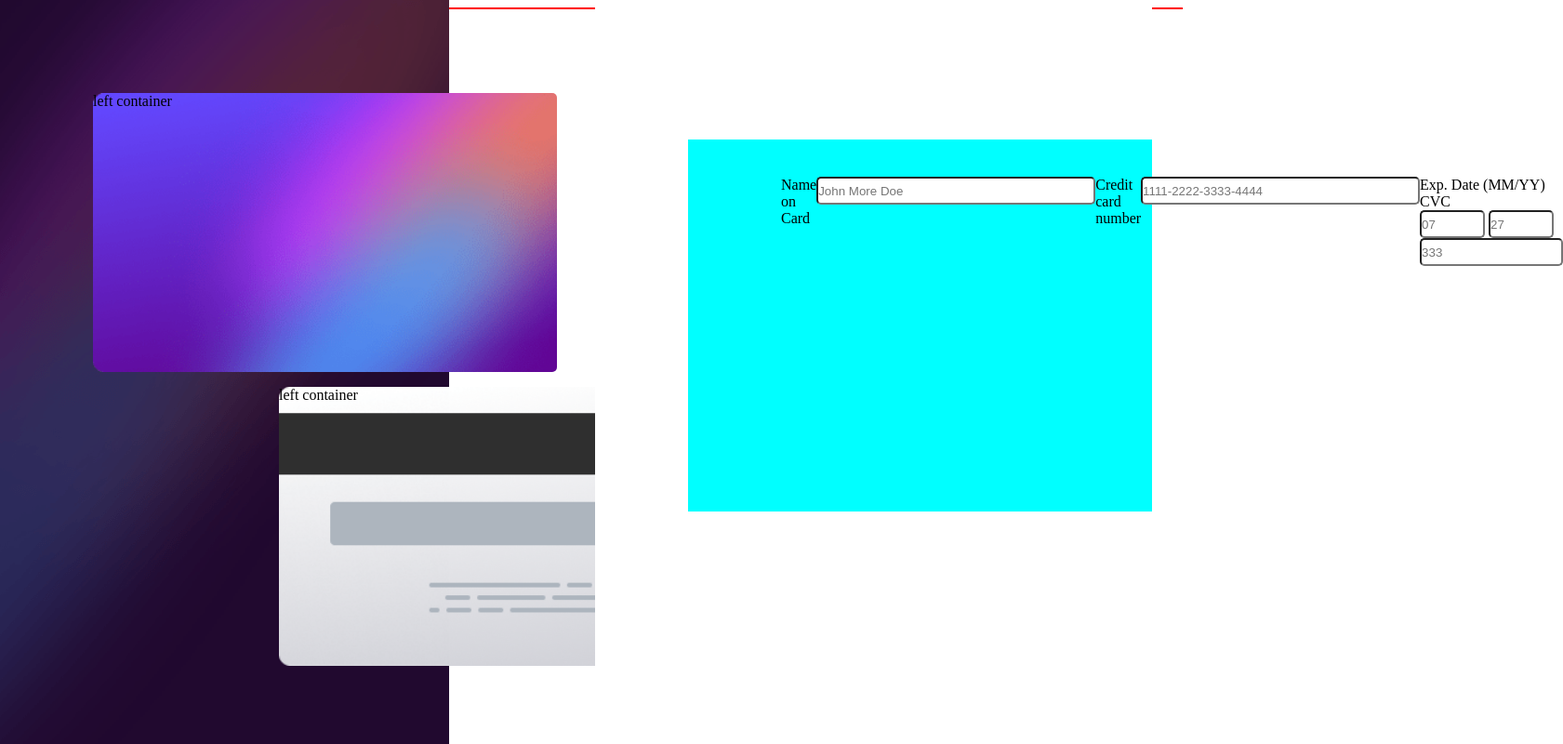
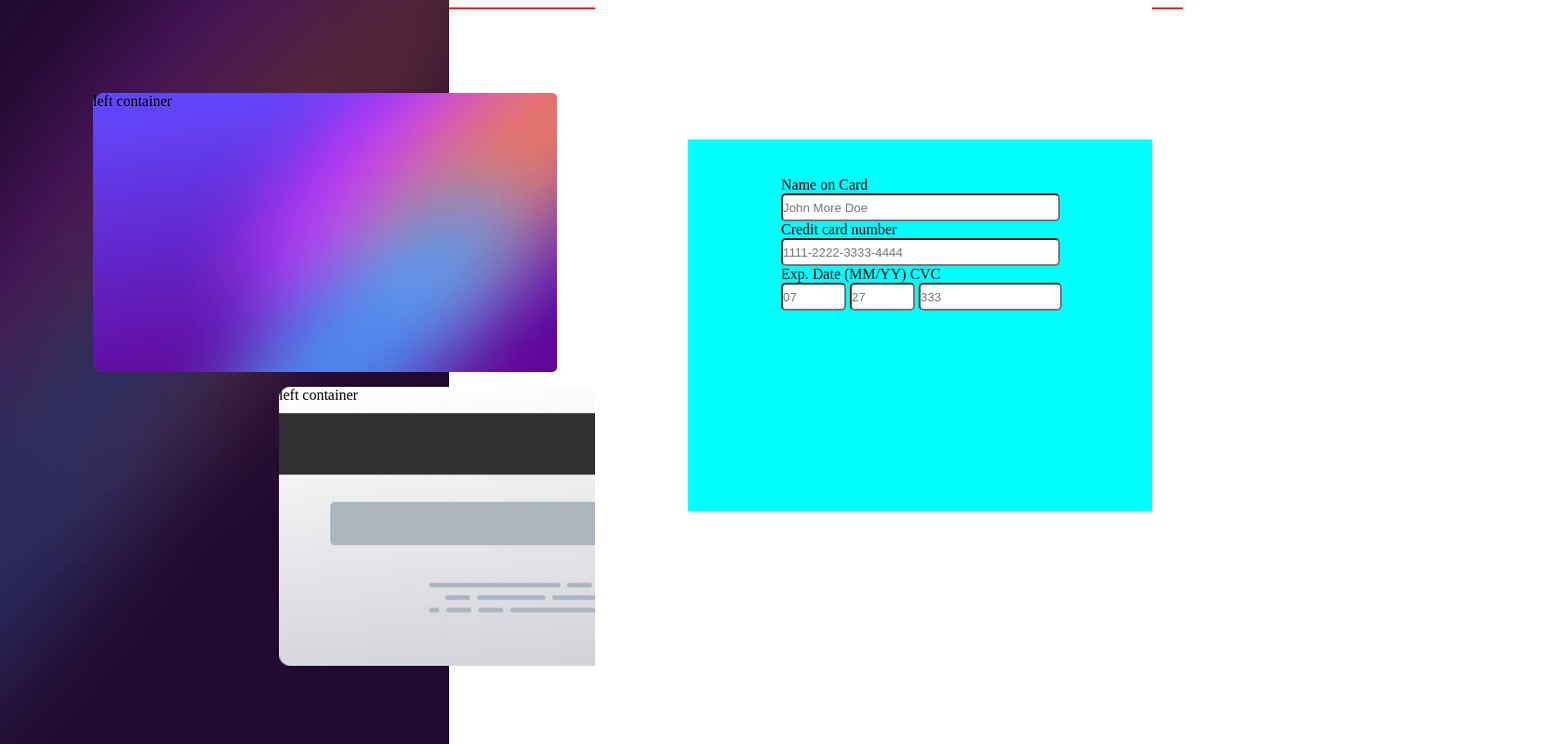
Before and after one commit to grammerjam/tr-main, a plain HTML site: page Project3/index.html in a window 1280 px wide. Shown: the whole page at 93% size, 1681 px wide, since content can reach past the window. Drawn offline with Linux system fonts and the light colour scheme.

Commit message:
cleaned code back to old code

```diff
--- a/Project3/index.html
+++ b/Project3/index.html
@@ -5,7 +5,7 @@
   <meta http-equiv="X-UA-Compatible" content="IE=edge">
   <meta name="viewport" content="width=device-width, initial-scale=1.0"> <!-- displays site properly based on user's device -->
   <link rel="icon" type="image/png" sizes="32x32" href="./images/favicon-32x32.png">
-  <link rel="stylesheet" type="text/css" media="screen and (min-device-width: 320px) and (max-device-width: 800px)" href="mobile.css" />
+  <link rel="stylesheet" type="text/css" media="screen and (min-device-width: 320px) and (max-device-width: 800px)" href="project2.css" />
   <link rel="stylesheet" href="style.css">
   <title>Project 3 -  Error404</title>
   <style l>
@@ -23,8 +23,8 @@
       </div>
     </div>
     <div class="right-container">
-      <div class="form-container">
-          <form class="form" id="form">
+      <div class="form">
+          <form>
             <div class="div">
               <label class="cardwords" for="cname">Name on Card</label>
             </div>
@@ -71,6 +71,7 @@
         - work with the styling of the form
         - work on mobile design
 
+
       Responsibilites:
       * Jepson:
         - complete the form in basic HTML for the right container
```
